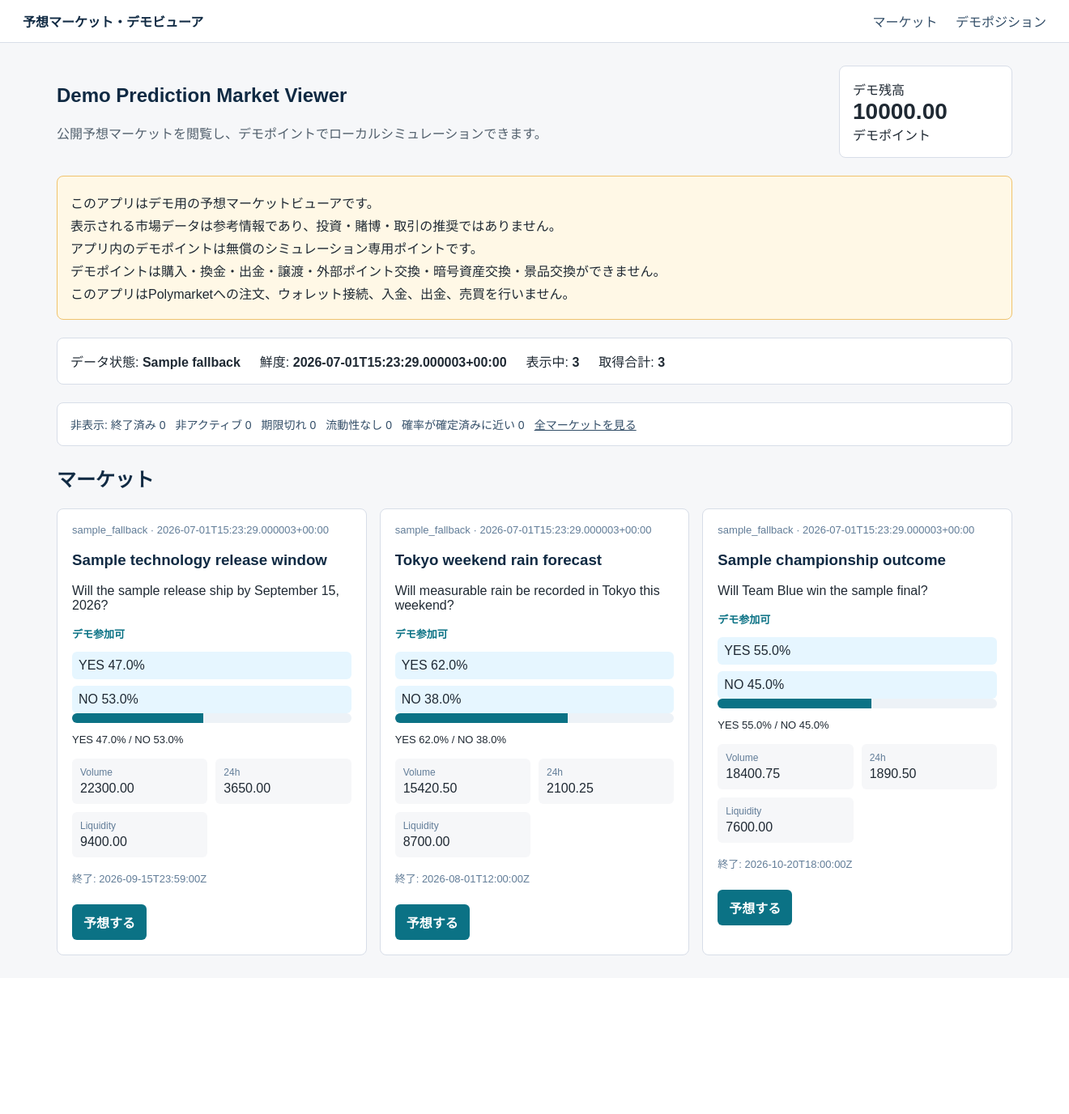
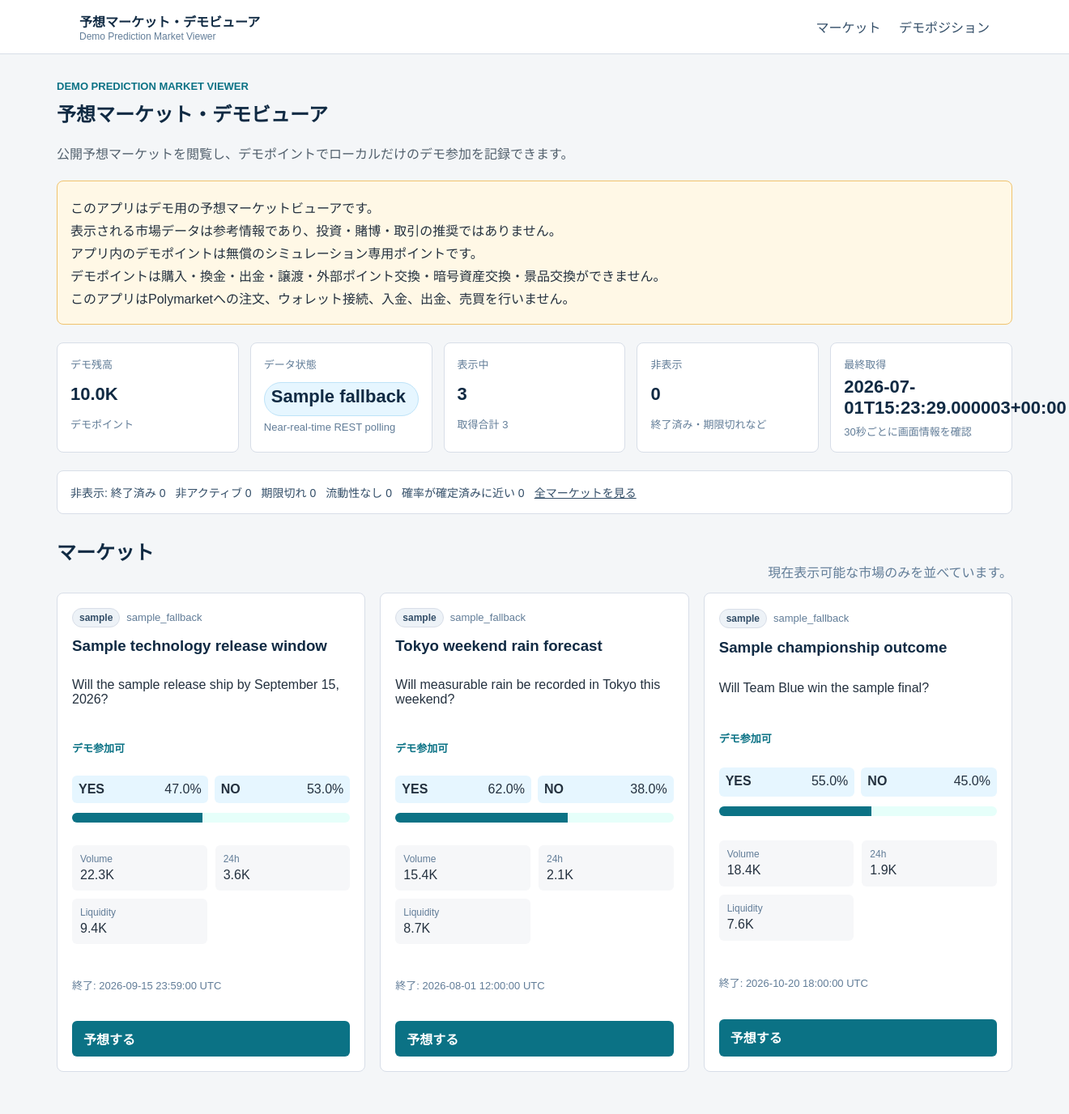
Before and after one commit to rai0409/demo-prediction-market, a FastAPI app: page / in a window 1320 px wide. Shown: the whole page at 81% size. Before the commit the page ends 1180 px from the top, so only its background shows below. Run offline with FastAPI, Linux system fonts and the light colour scheme.

Commit message:
Polish demo prediction market UI and flow

```diff
--- a/app/main.py
+++ b/app/main.py
@@ -31,6 +31,36 @@ from app.storage import (
 settings = get_settings()
 db = connect(settings.db_path)
 templates = Jinja2Templates(directory="app/templates")
+
+
+def format_percent(value: float | int | str | None) -> str:
+    try:
+        return f"{float(value) * 100:.1f}%"
+    except (TypeError, ValueError):
+        return "-"
+
+
+def format_number(value: float | int | str | None) -> str:
+    try:
+        number = float(value)
+    except (TypeError, ValueError):
+        return "-"
+    if abs(number) >= 1_000_000:
+        return f"{number / 1_000_000:.2f}M"
+    if abs(number) >= 1_000:
+        return f"{number / 1_000:.1f}K"
+    return f"{number:.2f}"
+
+
+def format_datetime(value: str | None) -> str:
+    if not value:
+        return "-"
+    return str(value).replace("T", " ").replace("+00:00", " UTC").replace("Z", " UTC")
+
+
+templates.env.filters["percent"] = format_percent
+templates.env.filters["number"] = format_number
+templates.env.filters["date"] = format_datetime
 
 
 @asynccontextmanager
@@ -76,6 +106,28 @@ def data_status_badge(markets: list[dict]) -> str:
     return str(status)
 
 
+def hidden_market_count(meta: dict) -> int:
+    keys = (
+        "hidden_closed_count",
+        "hidden_inactive_count",
+        "hidden_expired_count",
+        "hidden_no_liquidity_count",
+        "hidden_resolved_probability_count",
+    )
+    return sum(int(meta.get(key, 0) or 0) for key in keys)
+
+
+def enrich_activity_rows(conn: sqlite3.Connection, rows: list[dict]) -> list[dict]:
+    enriched: list[dict] = []
+    for row in rows:
+        item = dict(row)
+        market = get_market(conn, item.get("market_id", ""))
+        item["market_title"] = market.get("title") if market else item.get("market_id", "")
+        item["market_question"] = market.get("question") if market else ""
+        enriched.append(item)
+    return enriched
+
+
 @app.get("/", response_class=HTMLResponse)
 async def index(request: Request, conn: sqlite3.Connection = Depends(get_conn)):
     all_markets = ensure_markets(conn, settings)
@@ -88,6 +140,7 @@ async def index(request: Request, conn: sqlite3.Connection = Depends(get_conn)):
             markets=market_response["markets"],
             market_meta=market_response,
             data_status_badge=data_status_badge(all_markets),
+            hidden_market_count=hidden_market_count(market_response),
         ),
     )
 
@@ -114,8 +167,8 @@ async def demo_positions(request: Request, conn: sqlite3.Connection = Depends(ge
         "demo_positions.html",
         template_context(
             request,
-            positions=list_positions(conn),
-            orders=list_orders(conn),
+            positions=enrich_activity_rows(conn, list_positions(conn)),
+            orders=enrich_activity_rows(conn, list_orders(conn)),
             ledger=list_ledger(conn),
         ),
     )
@@ -203,4 +256,5 @@ async def api_demo_predict(payload: PredictionRequest, conn: sqlite3.Connection
         )
     except DemoPredictionError as exc:
         return JSONResponse(status_code=exc.status_code, content={"detail": str(exc)})
+    result["message"] = "デモ参加を記録しました。"
     return result
--- a/app/static/app.js
+++ b/app/static/app.js
@@ -39,11 +39,17 @@
         var data = await response.json();
         if (!response.ok) {
           result.textContent = data.detail || "デモ参加を記録できませんでした。";
+          result.className = "form-message error";
           return;
         }
-        result.textContent = "デモ参加を記録しました。デモ残高: " + Number(data.balance).toFixed(2);
+        var balance = Number(data.balance).toFixed(2);
+        result.textContent = (data.message || "デモ参加を記録しました。") + " デモ残高: " + balance;
+        result.className = "form-message success";
+        var balanceNode = document.getElementById("demo-balance");
+        if (balanceNode) balanceNode.textContent = balance;
       } catch (error) {
         result.textContent = "通信に失敗しました。";
+        result.className = "form-message error";
       }
     });
     updateEstimator();
--- a/app/static/styles.css
+++ b/app/static/styles.css
@@ -1,11 +1,12 @@
 :root {
-  color: #1f2933;
-  background: #f6f7f9;
+  color: #24313f;
+  background: #f4f6f8;
   font-family: Arial, "Hiragino Sans", "Yu Gothic", sans-serif;
 }
 
 body {
   margin: 0;
+  min-width: 320px;
 }
 
 .topbar {
@@ -14,13 +15,23 @@ body {
   border-bottom: 1px solid #d8dee8;
   display: flex;
   justify-content: space-between;
-  padding: 14px 28px;
+  padding: 14px max(20px, calc((100vw - 1180px) / 2 + 28px));
+  position: sticky;
+  top: 0;
+  z-index: 10;
 }
 
 .brand {
   color: #102a43;
+  display: grid;
   font-weight: 700;
   text-decoration: none;
+}
+
+.brand small {
+  color: #627d98;
+  font-size: 12px;
+  font-weight: 500;
 }
 
 nav a {
@@ -32,7 +43,7 @@ nav a {
 .page {
   margin: 0 auto;
   max-width: 1180px;
-  padding: 28px;
+  padding: 32px 28px 52px;
 }
 
 .hero {
@@ -45,13 +56,23 @@ nav a {
 h1, h2, h3 {
   color: #102a43;
   letter-spacing: 0;
+  margin-top: 0;
+}
+
+.eyebrow {
+  color: #0b7285;
+  font-size: 13px;
+  font-weight: 700;
+  margin: 0 0 8px;
+  text-transform: uppercase;
 }
 
 .subtitle {
   color: #52606d;
+  margin-bottom: 0;
 }
 
-.balance-box, .status-panel, .notice, .hidden-summary {
+.balance-box, .status-panel, .notice, .hidden-summary, .summary-card, .empty-state {
   background: #ffffff;
   border: 1px solid #d8dee8;
   border-radius: 8px;
@@ -65,6 +86,28 @@ h1, h2, h3 {
 
 .balance-box strong {
   font-size: 28px;
+}
+
+.summary-grid {
+  display: grid;
+  gap: 14px;
+  grid-template-columns: repeat(auto-fit, minmax(180px, 1fr));
+  margin: 22px 0;
+}
+
+.summary-card {
+  display: grid;
+  gap: 6px;
+}
+
+.summary-card span {
+  color: #627d98;
+  font-size: 13px;
+}
+
+.summary-card strong {
+  color: #102a43;
+  font-size: 22px;
 }
 
 .disclaimer {
@@ -101,10 +144,22 @@ h1, h2, h3 {
   font-size: 14px;
 }
 
+.section-heading {
+  align-items: end;
+  display: flex;
+  justify-content: space-between;
+  margin: 28px 0 14px;
+}
+
+.section-heading p {
+  color: #627d98;
+  margin: 0;
+}
+
 .market-grid {
   display: grid;
-  gap: 16px;
-  grid-template-columns: repeat(auto-fit, minmax(280px, 1fr));
+  gap: 18px;
+  grid-template-columns: repeat(auto-fit, minmax(310px, 1fr));
 }
 
 .market-card, .market-detail, .participation-panel {
@@ -114,9 +169,22 @@ h1, h2, h3 {
   padding: 18px;
 }
 
+.market-card {
+  display: grid;
+  gap: 12px;
+}
+
+.market-card h3 {
+  margin-bottom: 0;
+}
+
 .card-meta, .end-date {
+  align-items: center;
   color: #627d98;
+  display: flex;
+  gap: 8px;
   font-size: 13px;
+  flex-wrap: wrap;
 }
 
 .outcome-row, .outcome-stack {
@@ -124,9 +192,15 @@ h1, h2, h3 {
   gap: 8px;
 }
 
+.outcome-row.two {
+  grid-template-columns: 1fr 1fr;
+}
+
 .outcome-row span {
   background: #e6f6ff;
   border-radius: 6px;
+  display: flex;
+  justify-content: space-between;
   padding: 8px;
 }
 
@@ -141,6 +215,28 @@ h1, h2, h3 {
   background: #0b7285;
   display: block;
   height: 100%;
+  min-width: 2px;
+}
+
+.probability-bar.split {
+  background: #e6fffa;
+}
+
+.badge {
+  background: #e6f6ff;
+  border: 1px solid #bee3f8;
+  border-radius: 999px;
+  color: #075985;
+  display: inline-block;
+  font-size: 12px;
+  font-weight: 700;
+  padding: 4px 8px;
+}
+
+.badge.subtle {
+  background: #edf2f7;
+  border-color: #d8dee8;
+  color: #334e68;
 }
 
 .probability-caption, .status-label, .blocked-label {
@@ -189,6 +301,7 @@ meter {
 
 .metrics dd {
   margin: 4px 0 0;
+  word-break: break-word;
 }
 
 .action-link, button {
--- a/app/templates/base.html
+++ b/app/templates/base.html
@@ -8,7 +8,10 @@
   </head>
   <body data-poll-seconds="{{ poll_seconds }}">
     <header class="topbar">
-      <a class="brand" href="/">予想マーケット・デモビューア</a>
+      <a class="brand" href="/">
+        <span>予想マーケット・デモビューア</span>
+        <small>Demo Prediction Market Viewer</small>
+      </a>
       <nav>
         <a href="/">マーケット</a>
         <a href="/demo-positions">デモポジション</a>
--- a/app/templates/index.html
+++ b/app/templates/index.html
@@ -3,13 +3,9 @@
 {% block content %}
 <section class="hero">
   <div>
-    <h1>Demo Prediction Market Viewer</h1>
-    <p class="subtitle">公開予想マーケットを閲覧し、デモポイントでローカルシミュレーションできます。</p>
-  </div>
-  <div class="balance-box">
-    <span>デモ残高</span>
-    <strong id="demo-balance">{{ "%.2f"|format(demo_balance) }}</strong>
-    <span>デモポイント</span>
+    <p class="eyebrow">Demo Prediction Market Viewer</p>
+    <h1>予想マーケット・デモビューア</h1>
+    <p class="subtitle">公開予想マーケットを閲覧し、デモポイントでローカルだけのデモ参加を記録できます。</p>
   </div>
 </section>
 
@@ -19,11 +15,32 @@
   {% endfor %}
 </section>
 
-<section class="status-panel">
-  <div>データ状態: <strong id="data-status">{{ data_status_badge }}</strong></div>
-  <div>鮮度: <strong id="freshness">{{ markets[0].fetched_at if markets else "" }}</strong></div>
-  <div>表示中: <strong id="displayed-count">{{ market_meta.count }}</strong></div>
-  <div>取得合計: <strong id="total-count">{{ market_meta.total_market_count }}</strong></div>
+<section class="summary-grid" aria-label="dashboard summary">
+  <div class="summary-card balance-box">
+    <span>デモ残高</span>
+    <strong id="demo-balance">{{ demo_balance|number }}</strong>
+    <span>デモポイント</span>
+  </div>
+  <div class="summary-card">
+    <span>データ状態</span>
+    <strong id="data-status" class="badge">{{ data_status_badge }}</strong>
+    <span>Near-real-time REST polling</span>
+  </div>
+  <div class="summary-card">
+    <span>表示中</span>
+    <strong id="displayed-count">{{ market_meta.count }}</strong>
+    <span>取得合計 <span id="total-count">{{ market_meta.total_market_count }}</span></span>
+  </div>
+  <div class="summary-card">
+    <span>非表示</span>
+    <strong id="hidden-count">{{ hidden_market_count }}</strong>
+    <span>終了済み・期限切れなど</span>
+  </div>
+  <div class="summary-card">
+    <span>最終取得</span>
+    <strong id="freshness">{{ (markets[0].fetched_at if markets else "")|date }}</strong>
+    <span>{{ poll_seconds }}秒ごとに画面情報を確認</span>
+  </div>
 </section>
 
 <section class="hidden-summary">
@@ -36,33 +53,34 @@
 </section>
 
 <section>
-  <h2>マーケット</h2>
+  <div class="section-heading">
+    <h2>マーケット</h2>
+    <p>現在表示可能な市場のみを並べています。</p>
+  </div>
   <div id="market-list" class="market-grid">
     {% for market in markets %}
     <article class="market-card" data-market-id="{{ market.market_id }}">
-      <div class="card-meta">{{ market.data_source_status }} · {{ market.fetched_at }}</div>
+      <div class="card-meta"><span class="badge subtle">{{ market.source }}</span><span>{{ market.data_source_status }}</span></div>
       <h3>{{ market.title }}</h3>
       <p>{{ market.question }}</p>
       <p class="status-label">{{ market.display_status }}</p>
-      <div class="outcome-row">
-        {% for outcome in market.outcomes %}
-        <span>{{ outcome }} {{ "%.1f"|format(market.probabilities[outcome] * 100) }}%</span>
-        {% endfor %}
-      </div>
       {% if market.outcomes|length >= 2 %}
       {% set first = market.outcomes[0] %}
       {% set second = market.outcomes[1] %}
-      <div class="probability-bar" aria-label="probability bar">
+      <div class="outcome-row two">
+        <span><strong>{{ first }}</strong>{{ market.probabilities[first]|percent }}</span>
+        <span><strong>{{ second }}</strong>{{ market.probabilities[second]|percent }}</span>
+      </div>
+      <div class="probability-bar split" aria-label="probability bar">
         <span style="width: {{ market.probabilities[first] * 100 }}%"></span>
       </div>
-      <p class="probability-caption">{{ first }} {{ "%.1f"|format(market.probabilities[first] * 100) }}% / {{ second }} {{ "%.1f"|format(market.probabilities[second] * 100) }}%</p>
       {% endif %}
       <dl class="metrics">
-        <div><dt>Volume</dt><dd>{{ "%.2f"|format(market.volume) }}</dd></div>
-        <div><dt>24h</dt><dd>{{ "%.2f"|format(market.volume_24hr) }}</dd></div>
-        <div><dt>Liquidity</dt><dd>{{ "%.2f"|format(market.liquidity) }}</dd></div>
+        <div><dt>Volume</dt><dd>{{ market.volume|number }}</dd></div>
+        <div><dt>24h</dt><dd>{{ market.volume_24hr|number }}</dd></div>
+        <div><dt>Liquidity</dt><dd>{{ market.liquidity|number }}</dd></div>
       </dl>
-      <p class="end-date">終了: {{ market.end_date }}</p>
+      <p class="end-date">終了: {{ market.end_date|date }}</p>
       {% if market.demo_participation_allowed %}
       <a class="action-link" href="/markets/{{ market.market_id }}">予想する</a>
       {% else %}
```
Also changed, not shown: other parts of app/static/styles.css (+111 -1 lines), app/templates/demo_positions.html (+34 -9 lines), app/templates/market_detail.html (+34 -12 lines), tests/test_routes.py (+55 -0 lines), README.md.
